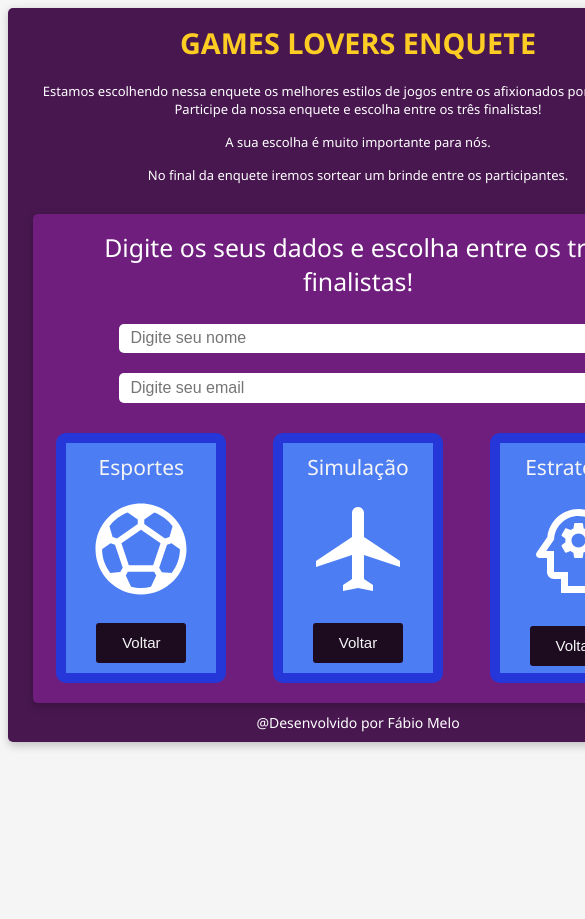
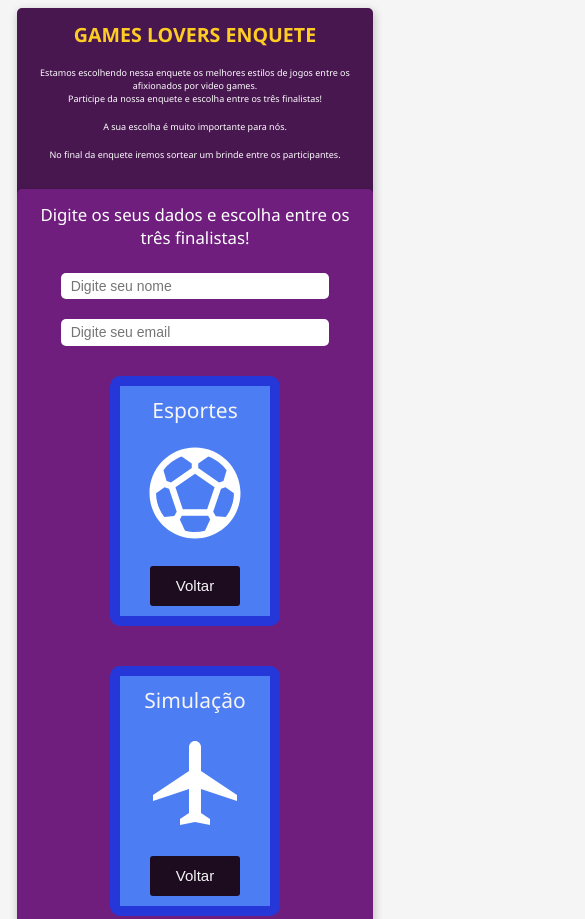
Before and after one commit to Fabio-Portfolio-TI/bootcamp-devjr-projeto-modulo2, a plain HTML site: page index.html in a window 390 px wide. Shown: the top 919 px of the page, 585 px wide, since content can reach past the window. Before the commit the page ends 844 px from the top, so only its background shows below. Drawn offline with Linux system fonts and the light colour scheme.

Commit message:
closes #9 - @media screen

```diff
--- a/style.css
+++ b/style.css
@@ -1,4 +1,3 @@
-
 body {
     background-color: #f5f5f5;
     font-family: 'Segoe UI', Tahoma, Geneva, Verdana, sans-serif;
@@ -147,3 +146,38 @@ span {
     font-size: 15px;
     color: #f5f5f5;
 }
+
+@media screen and (max-width: 600px) {
+    html {
+        font-size: 14px;
+    }
+
+    .header-title {
+        font-size: 1.4rem;
+    }
+
+    .header-title-2 {
+        font-size: 1.2rem;
+    }
+
+    .header-subtitle,
+    .header-subtitle-2,
+    .header-subtitle-3 {
+        font-size: 9px;
+    }
+
+    .cards {
+        flex-direction: column;
+        align-items: center;
+        width: auto;
+    }
+
+    .container {
+        width: 95%;
+    }
+
+    .container-2 {
+        width: auto;
+    }
+
+}
```
